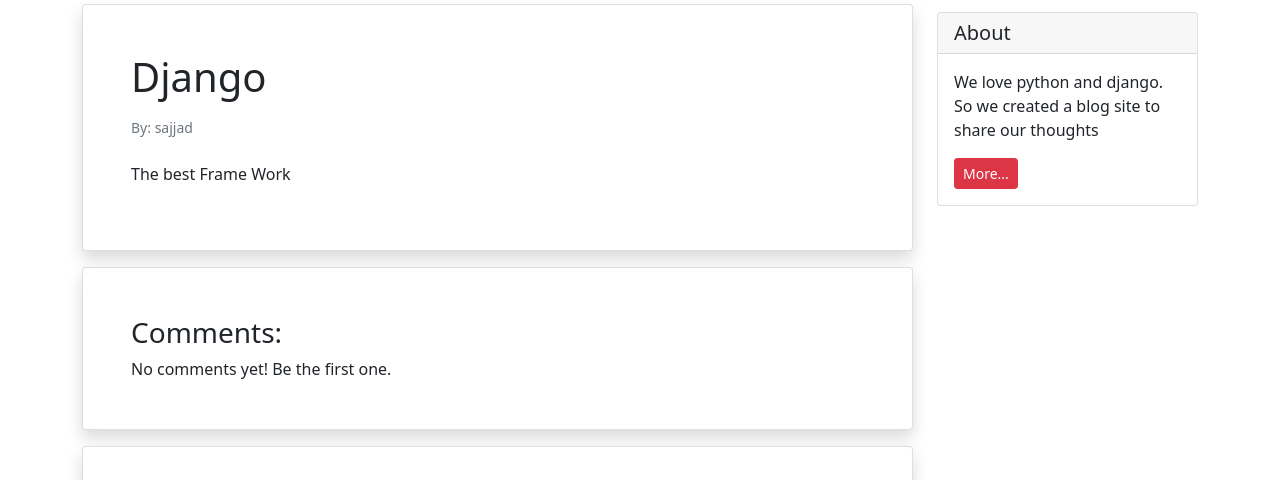
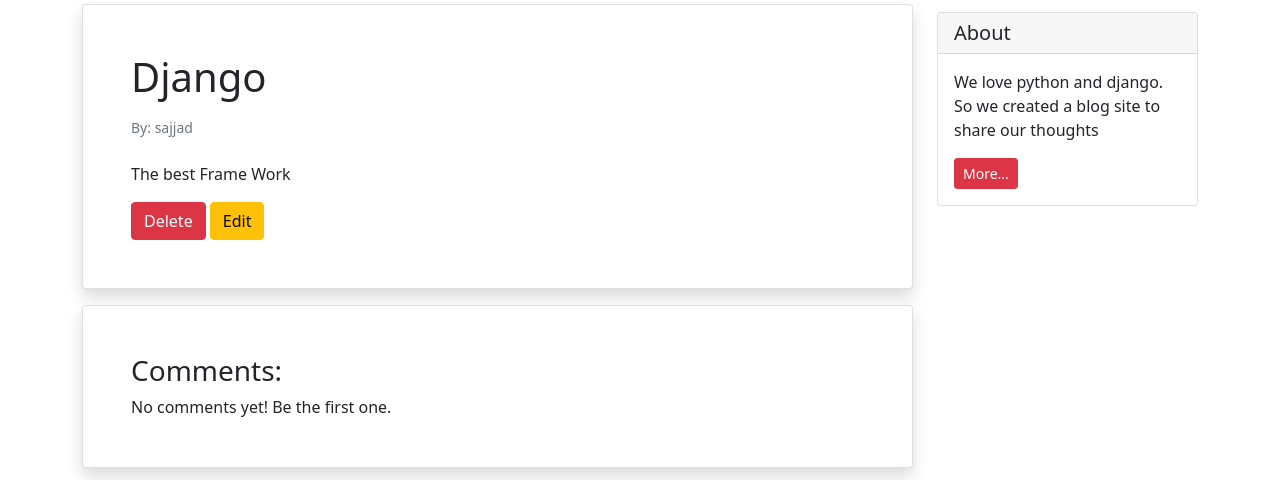
Before and after one commit to SajjadTorki/Blogs, a Django app: page /blog/1 in a window 1280 px wide. Shown: the part 238-718 px from the top of the page. Run offline with Django 4.2, Linux system fonts and the light colour scheme; data comes from the database, SQL or seed files in the repository; both versions use the stored data as it was after the commit.

Commit message:
Create delete and edit page
Create pages for edit and delete (CRUD)

```diff
--- a/blog/templates/blog/blog_detail.html
+++ b/blog/templates/blog/blog_detail.html
@@ -13,6 +13,10 @@
                 <h1>{{post.title}}</h1>
                 <p class="small text-muted mt-2">By: {{post.author}}</p>
                 <p class="mt-2">{{post.text}}</p>
+                <div>
+                <button type="button" class="btn btn-danger ">Delete</button>
+                <button type="button" class="btn btn-warning">Edit</button>
+                </div>
             </div>
 
             <div class="card shadow my-3 p-5">
@@ -33,7 +37,8 @@
                     </div>
                     <div class="form-group py-2">
                         <label class="py-1" for="comment_text">Comment text:</label>
-                        <textarea class="form-control" name="text" rows="3" placeholder="Enter your comment text here..."></textarea>
+                        <textarea class="form-control" name="text" rows="3"
+                            placeholder="Enter your comment text here..."></textarea>
                     </div>
                     <button type="submit" class="btn btn-primary">Submit</button>
                 </form>
@@ -46,8 +51,7 @@
                 <div class="card-body">
                     <p class="card-text">We love python and django. So we created a blog site to share our
                         thoughts</p>
-                        <a href="#"
-                           class="btn btn-sm btn-danger">
+                    <a href="#" class="btn btn-sm btn-danger">
                         More...
                     </a>
                 </div>
--- a/blog/templates/blog/blog_new.html
+++ b/blog/templates/blog/blog_new.html
@@ -11,8 +11,8 @@
         <div class="col-9">
             <div class="card shadow my-3 p-5">
                 <h3>Add new Post:</h3>
-                {%crf_token%}
                 <form method="POST">
+                    {%csrf_token%}
                     <div class="form-group py-2">
                         <label class="py-1">Enter post title</label>
                         <input type="text" class="form-control" placeholder="e.g. Some Title" name="title">
```
Also changed, not shown: db.sqlite3. Lines whose indentation alone changed are shown as unchanged.
